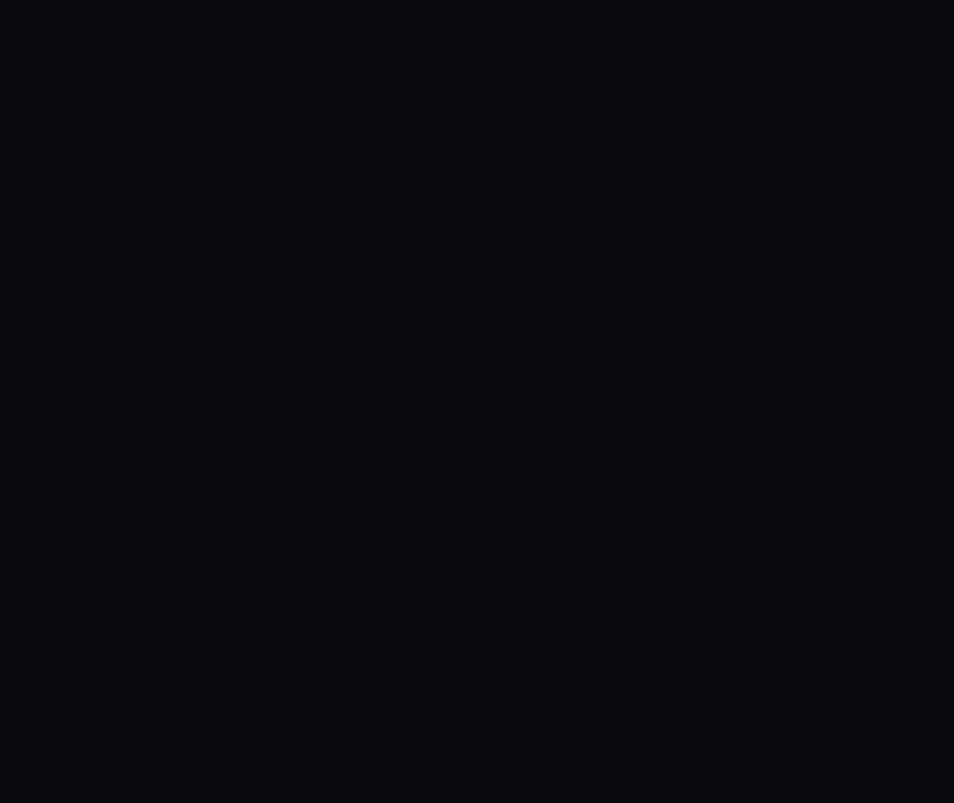
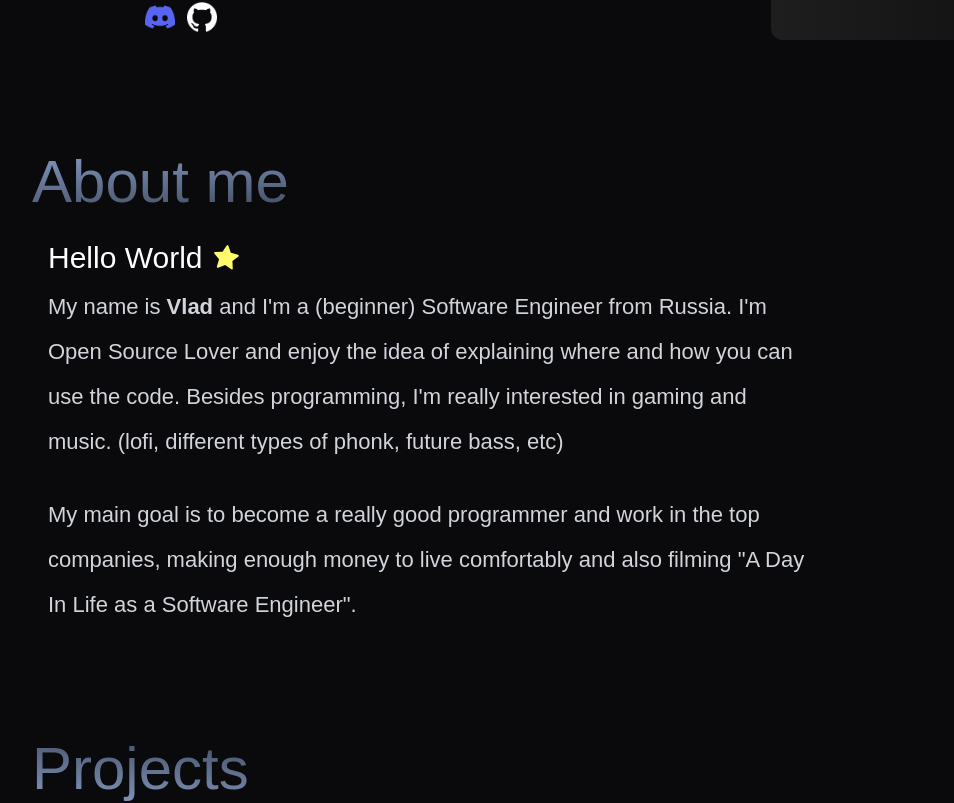
Before and after one commit to kotiasv/website, a Next.js app: page / in a window 1280 px wide. Shown: the part 338-1141 px from the top of the page, without its empty margins (57-1011 px from the left). Before the commit the page ends 800 px from the top, so only its background shows below. Built offline with nearby package versions, Linux system fonts and the light colour scheme; no server answers.

Commit message:
fill About section

```diff
--- a/app/page.tsx
+++ b/app/page.tsx
@@ -1,5 +1,8 @@
+import About from "@/components/About"
 import Header from "@/components/Header"
 import Hero from "@/components/Hero"
+import Projects from "@/components/Projects"
+import Road from "@/components/Road"
 
 const Home = () => {
     return (
@@ -7,6 +10,9 @@ const Home = () => {
             <Header />
             <main className="max-w-[1150px] mx-auto px-6 mt-14">
                 <Hero />
+                <About />
+                {/* <Road /> */}
+                <Projects />
             </main>
         </div>
     )
--- /dev/null
+++ b/components/About.tsx
@@ -0,0 +1,39 @@
+"use client"
+
+import { motion } from "framer-motion"
+import { AiFillStar } from "react-icons/ai"
+
+const About = () => {
+    return (
+        <motion.section
+            className="mt-28"
+            initial={{ opacity: 0, y: -20 }}
+            whileInView={{ opacity: 1, y: 0 }}
+            transition={{ ease: "easeInOut", duration: .3 }}
+            viewport={{ once: true }}
+            id="about"
+        >
+            <h2 className="text-5xl sm:text-6xl text-transparent bg-clip-text bg-gradient-to-br from-[#8399c0] to-[#161923]">
+                About me
+            </h2>
+            <div className="ml-3 sm:ml-4 mt-7 text-gray-400 sm:text-gray-300 leading-10 sm:leading-[45px]">
+                <h3 className="flex gap-2 text-white items-center text-3xl">
+                    Hello World
+                    <AiFillStar style={{
+                        zIndex: -1,
+                        color: "#fffa6b",
+                        transform: "rotate(79deg)"
+                    }} />
+                </h3>
+                <p className="max-w-md sm:max-w-3xl text-[22px] mt-2">
+                    My name is <b>Vlad</b> and I'm a (beginner) Software Engineer from Russia. I'm Open Source Lover and enjoy the idea of explaining where and how you can use the code. Besides programming, I'm really interested in gaming and music. (lofi, different types of phonk, future bass, etc)
+                </p>
+                <p className="max-w-md sm:max-w-3xl text-[22px] mt-7">
+                    My main goal is to become a really good programmer and work in the top companies, making enough money to live comfortably and also filming "A Day In Life as a Software Engineer".
+                </p>
+            </div>
+        </motion.section>
+    )
+}
+
+export default About
--- a/components/Header.tsx
+++ b/components/Header.tsx
@@ -53,6 +53,7 @@ const Header = () => {
         <motion.header
             className="fixed top-0 w-[100%] mx-auto border-b-[1px] border-b-[#141414]"
             initial={{ opacity: 0, y: -20 }}
+            viewport={{ once: true }}
             whileInView={{ opacity: 1, y: 0 }}
             transition={{ ease: "easeInOut", duration: .3 }}
         >
@@ -82,7 +83,7 @@ const Header = () => {
                 </div>
             </div>
             <motion.div
-                className={`fixed top-[55px] w-[200px] bg-[#141414] ${menuState ? "block" : "hidden"} rounded-md rounded-se-none p-3`}
+                className={`fixed top-[55px] w-[200px] bg-[#141414] ${menuState ? "block" : "hidden"} rounded-md rounded-se-none p-3 z-10`}
                 style={{
                     right: windowWidth >= 1200
                         ? (windowWidth - 1100) / 2
--- a/components/Hero.tsx
+++ b/components/Hero.tsx
@@ -1,7 +1,6 @@
 "use client"
 
 import { discordProps } from "@/data/types"
-import axios from "axios"
 import Image from "next/image"
 import { useEffect, useState } from "react"
 import Skeleton from "./Skeleton"
@@ -56,8 +55,9 @@ const Hero = () => {
 
     return (
         <motion.section
-            className="flex flex-col-reverse hero:flex-row hero:justify-around pt-4"
+            className="flex flex-col-reverse hero:flex-row hero:justify-around pt-4 mt-28"
             initial={{ opacity: 0, y: -20 }}
+            viewport={{ once: true }}
             whileInView={{ opacity: 1, y: 0 }}
             transition={{ ease: "easeInOut", duration: .3 }}
         >
--- /dev/null
+++ b/components/Projects.tsx
@@ -0,0 +1,22 @@
+"use client"
+
+import { motion } from "framer-motion"
+
+const Projects = () => {
+    return (
+        <motion.section
+            className="mt-28"
+            initial={{ opacity: 0, y: -20 }}
+            whileInView={{ opacity: 1, y: 0 }}
+            transition={{ ease: "easeInOut", duration: .3 }}
+            viewport={{ once: true }}
+            id="projects"
+        >
+            <h2 className="text-5xl h-16 sm:text-6xl text-transparent bg-clip-text bg-gradient-to-tr from-[#8399c0] to-[#161923]">
+                Projects
+            </h2>
+        </motion.section>
+    )
+}
+
+export default Projects
--- /dev/null
+++ b/components/Road.tsx
@@ -0,0 +1,35 @@
+"use client"
+
+import { motion } from "framer-motion"
+
+const Road = () => {
+    return (
+        <motion.section
+            className="mt-28"
+            initial={{ opacity: 0, y: -20 }}
+            whileInView={{ opacity: 1, y: 0 }}
+            transition={{ ease: "easeInOut", duration: .3 }}
+            viewport={{ once: true }}
+            id="about"
+        >
+            <h2 className="text-5xl sm:text-6xl text-transparent bg-clip-text bg-gradient-to-tr from-[#8399c0] to-[#161923] h-16">
+                My Path
+            </h2>
+            {/* SECTION TO REMOVE WHEN I'M READY */}
+            <div className="flex justify-center gap-3 sm:gap-7 items-center">
+                <p className="sm:text-[45px] text-2xl font-bold sm:font-normal">My journey's just begun..</p>
+                <div className="relative w-20 h-[627px] mt-[-5px]">
+                    <div className="absolute bg-gradient-to-b from-[#0a0a0c] to-white w-1 rounded-xl h-[300px] left-[25px]" />
+                    <div className="absolute top-[290px] left-[3px] bg-white rounded-full w-[50px] h-[50px] flex items-center justify-center">
+                        <p className="text-[#0a0a0c] text-[35px]" style={{
+                            fontFamily: "Consolas"
+                        }}>0</p>
+                    </div>
+                    <div className="absolute top-[330px] left-[25px] bg-gradient-to-t from-[#0a0a0c] to-white w-1 rounded-xl h-[300px]" />
+                </div>
+            </div>
+        </motion.section>
+    )
+}
+
+export default Road
--- a/data/index.ts
+++ b/data/index.ts
@@ -1,4 +1,4 @@
-import { navProps, socialsProp } from "./types";
+import { ProjectsProp, navProps, socialsProp } from "./types";
 
 export const NavItems: navProps = [
     {
@@ -9,10 +9,10 @@ export const NavItems: navProps = [
         title: "About",
         href: "#about"
     },
-    {
-        title: "Road",
-        href: "#road"
-    },
+    // {
+    //     title: "Road",
+    //     href: "#road"
+    // },
     {
         title: "Projects",
         href: "#projects"
@@ -37,3 +37,14 @@ export const socials: socialsProp = [
         styles: "invert"
     }
 ]
+
+export const projects: ProjectsProp = [
+    {
+        title: "Portfolio",
+        desc: "My personal website",
+        stack: [
+            "Next.js",
+            "Typescript"
+        ]
+    }
+]
--- a/data/types.ts
+++ b/data/types.ts
@@ -21,3 +21,9 @@ export type socialsProp = {
     destination: string
     styles?: string
 }[]
+
+export type ProjectsProp = {
+    title: string
+    desc: string
+    stack: string[]
+}[]
```
